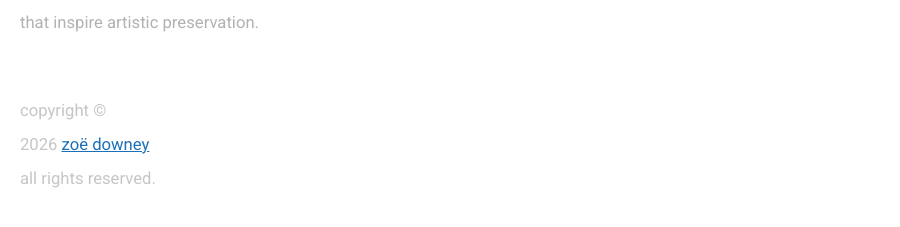
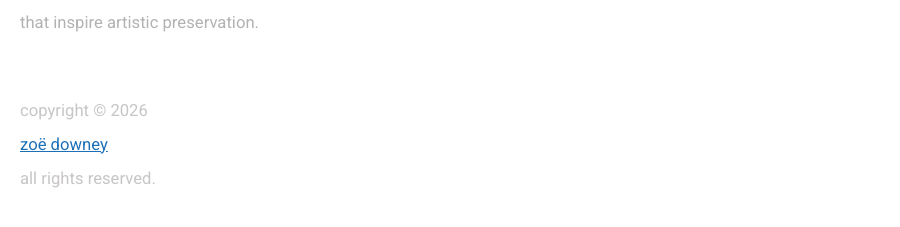
Before and after one commit to zoeurl/zoedowney.github.io, a Jekyll site: the page built from index.html, in a window 1280 px wide and 900 px high, scrolled down 4135 px. Shown: the part 666-893 px from the top of the window, without its empty margins (0-900 px from the left). Built offline with Jekyll 4.4.1, drawn with Linux system fonts in a browser that asks for light colours.

Commit message:
Update photography.md

```diff
--- a/_layouts/photography.md
+++ b/_layouts/photography.md
@@ -43,8 +43,8 @@
 		<br>
 		<br>
             <p class="meta">
-            <font color="#c7c5c5">copyright ©
-				<br>{{ site.time | date: '%Y' }} <a href="/">{{site.author}}</a>
+            <font color="#c7c5c5">copyright © {{ site.time | date: '%Y' }}
+				<br><a href="/">{{site.author}}</a>
 				<br>all rights reserved.</font></small>
             </p>
         </footer>
```
